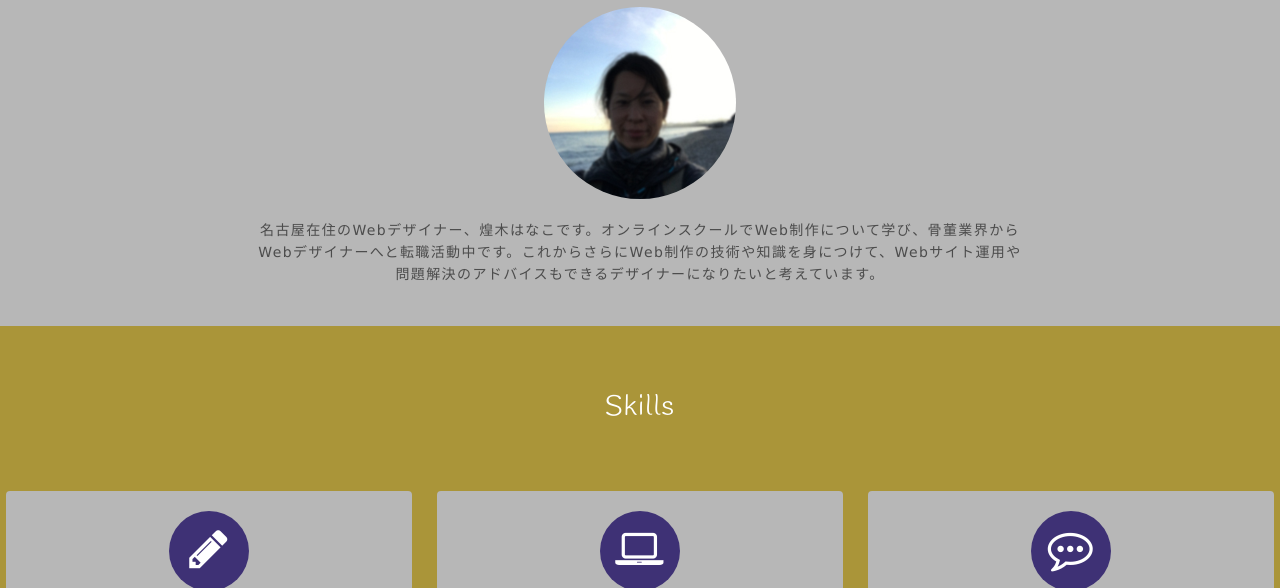
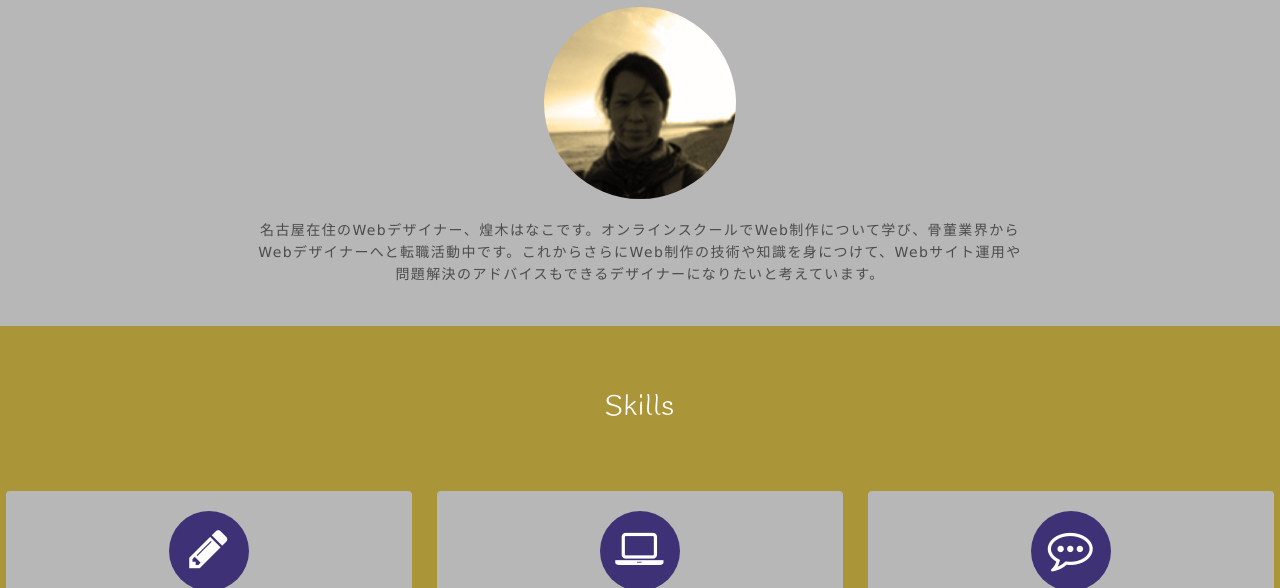
Before and after one commit to silpeam/silpeam.github.io, a plain HTML site: page index.html in a window 1280 px wide. Shown: the part 157-745 px from the top of the page. Drawn offline with nearby package versions, Linux system fonts and the light colour scheme.

Commit message:
second commit add change of index.html

```diff
--- a/index.html
+++ b/index.html
@@ -2,7 +2,7 @@
 <html lang="ja">
 <head>
 	<meta charset="UTF-8">
-	<title>Document</title>
+	<title>Hanako Kirameki Web Portfolio</title>
 	<meta name="description" content="Webデザイナー 煌木はなこのポートフォリオサイトです">
 	<meta name="keywords" content="Web,デザイン,デザイナー,煌木はなこ,ポートフォリオサイト">
 	<link rel="stylesheet" href="https://cdnjs.cloudflare.com/ajax/libs/meyer-reset/2.0/reset.css">
@@ -13,7 +13,7 @@
 <header>
 	<a href="#contact" class="button-contact"><i class="fa fa-envelope-o" aria-label="お問い合わせ"></i></a>
 	<h1>Web Designer <span>Hanako Kirameki</span></h1>
-	<img class="block-center" src="images/self-photo.jpg" alt="海辺撮影したポートレート写真" width="200">
+	<img class="block-center" src="images/img_profile.jpg" alt="海辺撮影したポートレート写真" width="200">
 	<p class="greeting">名古屋在住のWebデザイナー、煌木はなこです。オンラインスクールでWeb制作について学び、骨董業界からWebデザイナーへと転職活動中です。これからさらにWeb制作の技術や知識を身につけて、Webサイト運用や問題解決のアドバイスもできるデザイナーになりたいと考えています。</p>
 </header>
 <main>
```
